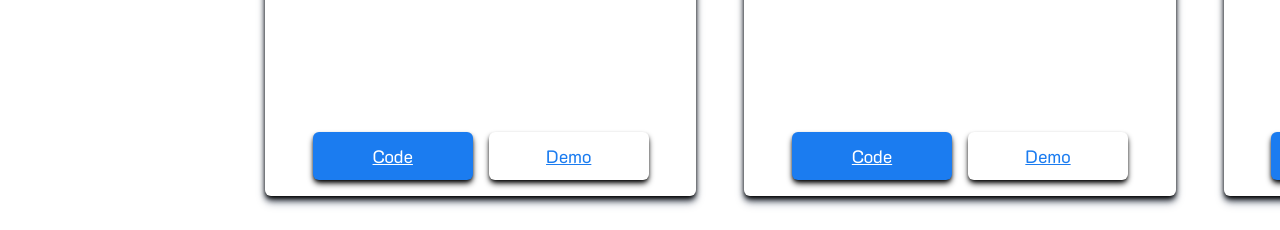
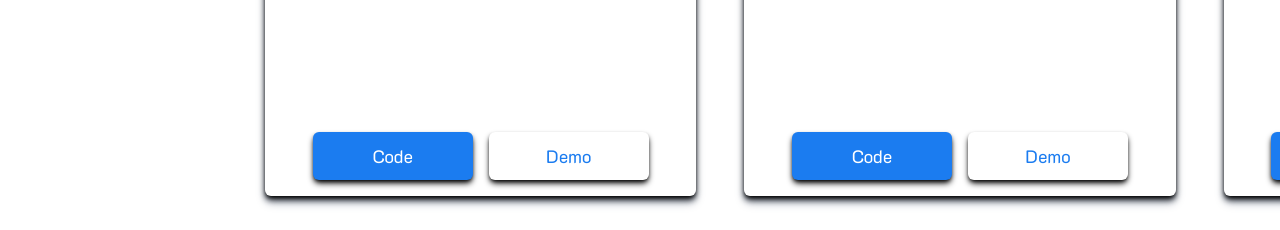
Before and after one commit to nhhun2005/portfolio, a React (Vite) app: page / in a window 1280 px wide. Shown: the part 2160-2390 px from the top of the page. Built offline with nearby package versions, Linux system fonts and the light colour scheme.

Commit message:
add no underline

```diff
--- a/src/App.jsx
+++ b/src/App.jsx
@@ -255,7 +255,7 @@ export function ProjectCard({ img, name, desc, code, demo }) {
           href={code}
           target="_blank"
           rel="noreferrer"
-          className="bg-[#1B7CF0] w-40 h-12 flex justify-center items-center text-white rounded-md shadow-black select-none shadow-md
+          className="no-underline bg-[#1B7CF0] w-40 h-12 flex justify-center items-center text-white rounded-md shadow-black select-none shadow-md
         hover:scale-105 transition-all hover:cursor-pointer"
         >
           Code
@@ -264,7 +264,7 @@ export function ProjectCard({ img, name, desc, code, demo }) {
           href={demo}
           target="_blank"
           rel="noreferrer"
-          className="text-[#1B7CF0] w-40 h-12 flex justify-center items-center bg-white rounded-md shadow-black select-none shadow-md
+          className="no-underline text-[#1B7CF0] w-40 h-12 flex justify-center items-center bg-white rounded-md shadow-black select-none shadow-md
         hover:scale-105 transition-all hover:cursor-pointer"
         >
           Demo
```
